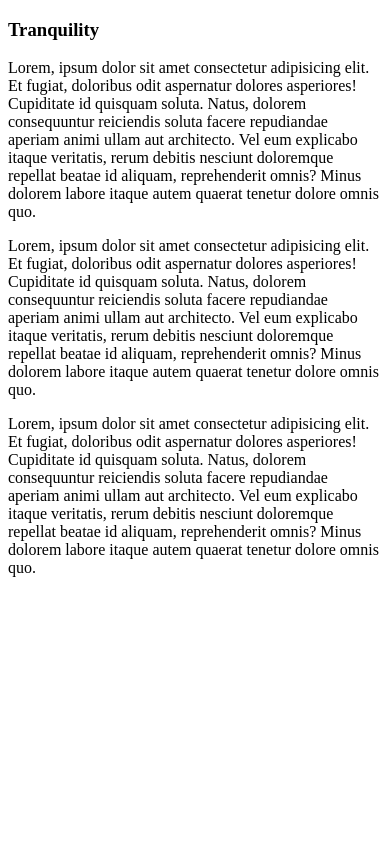
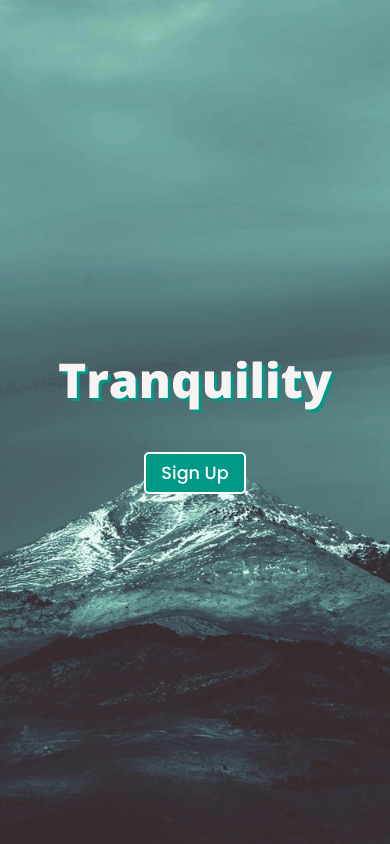
Before and after one commit to hanumancode/Responsive-Full-Screen-Animated-Landing-Page, a plain HTML site: page index.html in a window 390 px wide. Shown: the top 844 px of the page. Drawn offline with nearby package versions, Linux system fonts and the light colour scheme; files that its build step writes are made by us from their sources.

Commit message:
added final styling for the btn, intro & inner content, and media query fore responsiveness

```diff
--- a/css/style.css
+++ b/css/style.css
@@ -1 +1,73 @@
 @import url('https://fonts.googleapis.com/css?family=Open+Sans:800|Poppins:500');
+
+html, body {
+    margin: 0;
+    padding: 0;
+    /* height: 100vh;
+    width: 100%; */
+}
+
+.intro {
+    height: 100vh;
+    width: 100%;
+    margin: auto;
+    background: url(../img/mountain.jpeg) no-repeat 50% 50%;
+    background-size: cover;
+    display: table;
+    top: 0;
+    overflow: hidden;
+
+}
+
+.intro .inner {
+    display: table-cell;
+    vertical-align: middle;
+    text-align: center;
+    padding-bottom: 15%;
+}
+
+.content h1 {
+    font-family: 'Open Sans', sans-serif;
+    color: #f9f3f4;
+    font-size: 550%;
+    text-shadow: 3px 3px #098;
+}
+
+p {
+    font-family: sans-serif;
+    font-size: 120%;
+    line-height: 190%;
+    text-align: justify;
+    margin: 3%;
+}
+
+.btn {
+    font-size: 150%;
+    font-family: 'Poppins', sans-serif;
+    text-decoration: none;
+    color: #fff;
+    border: 2px solid #fff;
+    padding: 10px 20px;
+    border-radius: 5px;
+    background-color: #098;
+}
+
+.btn:hover {
+    /* border: 2px solid #156; */
+    background-color: #156;
+
+}
+
+@media (max-width: 768px) {
+    .content h1 {
+        font-size: 300%;
+    }
+    .btn {
+        font-size: 110%;
+        padding: 7px 15px;
+    }
+    p {
+        font-size: 100%;
+        line-height: 160%;
+    }
+}
--- a/index.html
+++ b/index.html
@@ -7,7 +7,7 @@
     <title>Responsive Full Screen Animated Landing Page</title>
 
     <script src="https://code.jquery.com/jquery-3.3.1.slim.min.js"></script>
-    <link rel="css/stylesheet" href="style.css">
+    <link rel="stylesheet" href="css/style.css">
     <link href="css/animate.css" rel="stylesheet"/>
 	<link href="css/waypoints.css" rel="stylesheet"/>
 	<script src="js/jquery.waypoints.min.js" type="text/javascript"></script>
@@ -21,6 +21,9 @@
                 <section class="os-animation" data-os-animation="bounceInUp" data-os-animation-delay="0s">
                     <h1>Tranquility</h1>
                 </section>
+                <section class="os-animation" data-os-animation="bounceInUp" data-os-animation-delay="0s">
+                <a href="#" class="btn">Sign Up</a>
+                </section>
             </div>
         </div>
     </section>
@@ -30,7 +33,7 @@
 
     <p>Lorem, ipsum dolor sit amet consectetur adipisicing elit. Et fugiat, doloribus odit aspernatur dolores asperiores! Cupiditate id quisquam soluta. Natus, dolorem consequuntur reiciendis soluta facere repudiandae aperiam animi ullam aut architecto. Vel eum explicabo itaque veritatis, rerum debitis nesciunt doloremque repellat beatae id aliquam, reprehenderit omnis? Minus dolorem labore itaque autem quaerat tenetur dolore omnis quo.</p>
 
-    <script src="js/script.js"></script>
+    <p>Lorem, ipsum dolor sit amet consectetur adipisicing elit. Et fugiat, doloribus odit aspernatur dolores asperiores! Cupiditate id quisquam soluta. Natus, dolorem consequuntur reiciendis soluta facere repudiandae aperiam animi ullam aut architecto. Vel eum explicabo itaque veritatis, rerum debitis nesciunt doloremque repellat beatae id aliquam, reprehenderit omnis? Minus dolorem labore itaque autem quaerat tenetur dolore omnis quo.</p>
 
 </body>
 </html>
--- a/js/script.js
+++ /dev/null
@@ -1,5 +0,0 @@
-function WordCount(str) {
-  return str.split(" ").length;
-}
-
-console.log(WordCount("test"));
```
